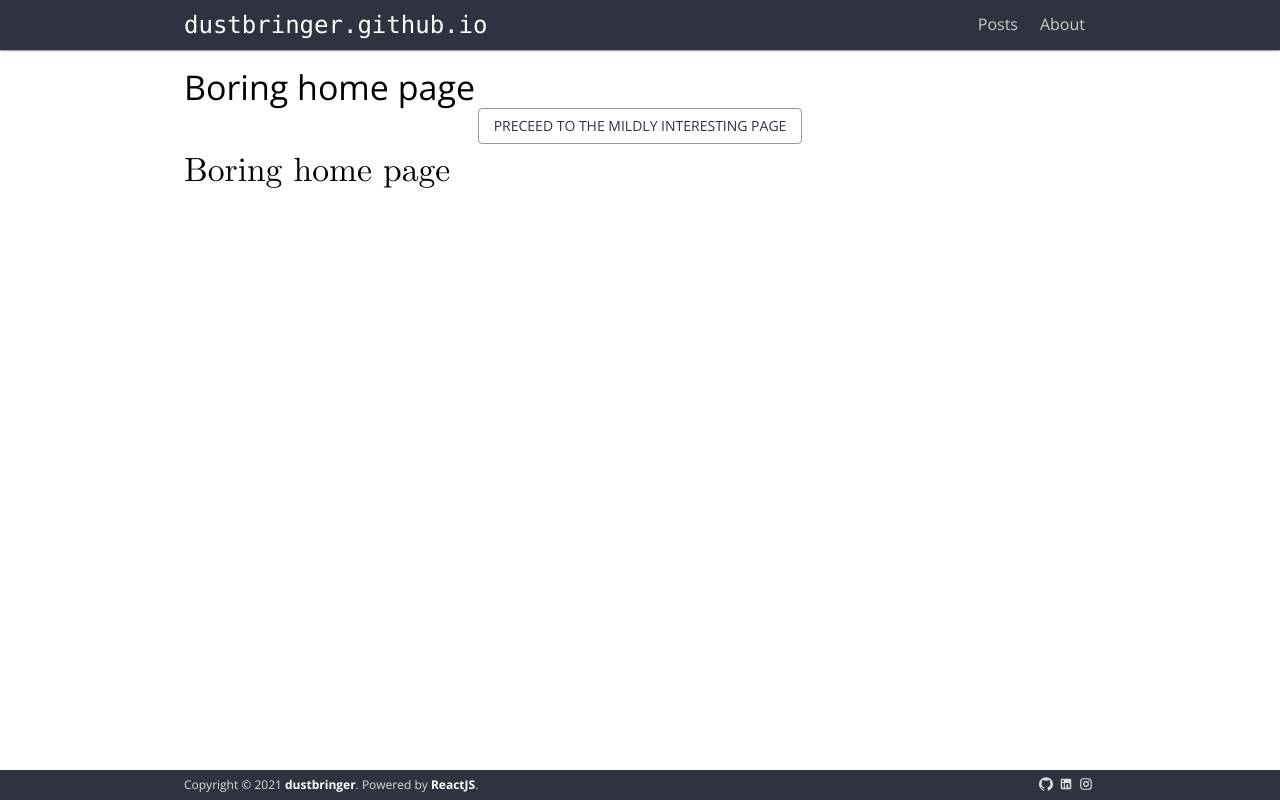
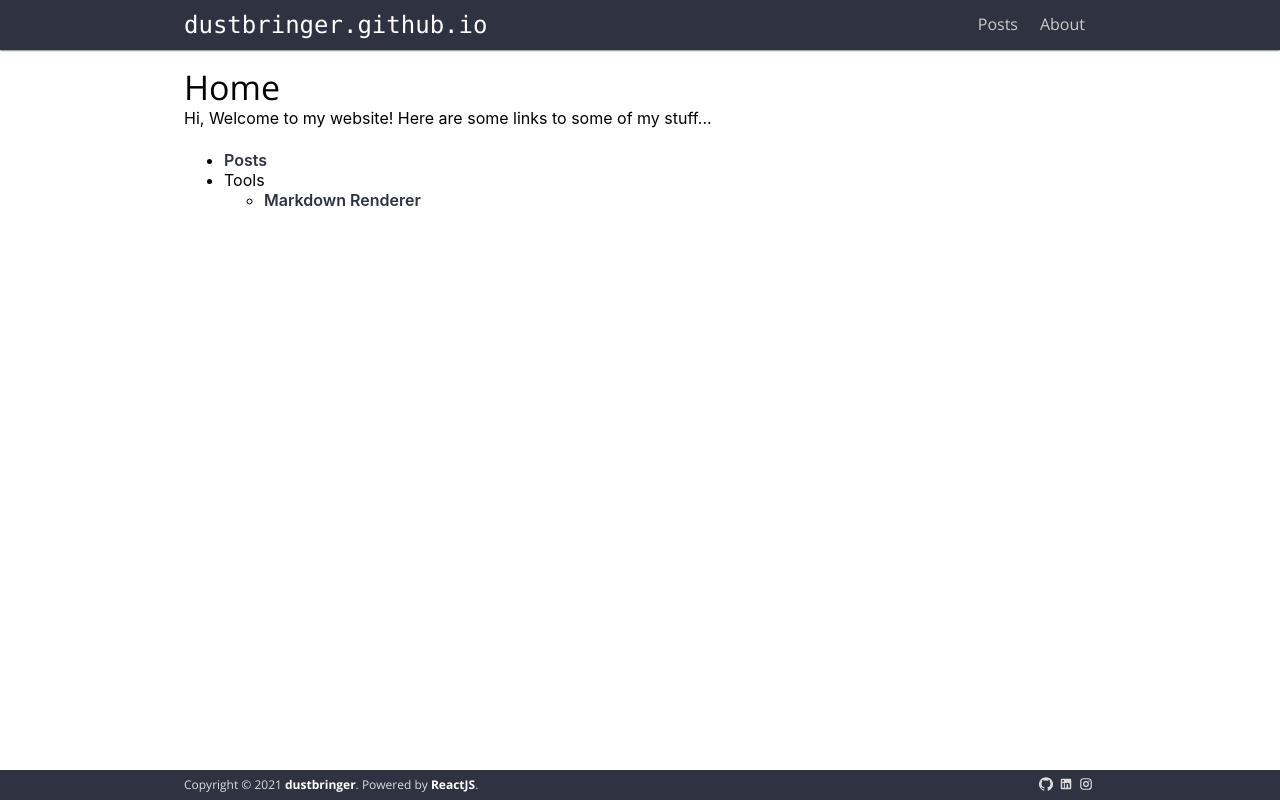
Before and after one commit to dustbringer/dustbringer.github.io, a React (Create React App) app: page /#/ in a window 1280 px wide. Built offline with nearby package versions, Linux system fonts and the light colour scheme.

Commit message:
Fixed crash on empty code block

```diff
--- a/package.json
+++ b/package.json
@@ -20,7 +20,6 @@
     "react": "^17.0.1",
     "react-dom": "^17.0.1",
     "react-helmet-async": "^1.0.7",
-    "react-latex": "^2.0.0",
     "react-markdown": "^5.0.3",
     "react-router-dom": "^5.2.0",
     "react-scripts": "4.0.1",
--- a/src/App.css
+++ b/src/App.css
@@ -1,6 +1,7 @@
 /*@import url("https://fonts.googleapis.com/css2?family=Lora:ital,wght@0,400;0,500;0,600;0,700;1,400;1,500;1,600;1,700&display=swap");*/
 /*@import url('https://fonts.googleapis.com/css2?family=Roboto:ital,wght@0,100;0,300;0,400;0,500;0,700;0,900;1,100;1,300;1,400;1,500;1,700;1,900&display=swap');*/
 @import url("https://fonts.googleapis.com/css2?family=Open+Sans:ital,wght@0,300;0,400;0,600;0,700;0,800;1,300;1,400;1,600;1,700;1,800&display=swap");
+@import url('https://fonts.googleapis.com/css2?family=Roboto+Mono&display=swap');
 
 @font-face {
   font-family: "Computer Modern";
--- a/src/App.jsx
+++ b/src/App.jsx
@@ -15,6 +15,7 @@ import ResumePage from "./pages/ResumePage";
 import BlogListPage from "./pages/BlogListPage";
 import BlogPostPage from "./pages/BlogPostPage";
 import NotFoundPage from "./pages/NotFoundPage";
+import MarkdownRendererPage from "./pages/tools/MarkdownRenderPage";
 
 // https://material-ui.com/customization/default-theme/
 const theme = createTheme({
@@ -50,6 +51,10 @@ function App() {
               <Navbar />
               <div id="content">
                 <Switch>
+                  {/* Tools */}
+                  <Route path="/tools/markdown-renderer" component={MarkdownRendererPage} />
+
+                  {/* Main */}
                   <Route path="/posts/:postName" component={BlogPostPage} />
                   <Route path="/posts" component={BlogListPage} />
                   <Route path="/resume" component={ResumePage} />
--- a/src/components/Footer.jsx
+++ b/src/components/Footer.jsx
@@ -72,13 +72,13 @@ const Footer = () => {
             <DivRowSpaceBetween>
               <Typography variant="body2" className={classes.text}>
                 Copyright &copy; 2021
+                {" "}
                 <Link
                   href="https://github.com/dustbringer"
                   className={classes.link}
                   target="_blank"
                   rel="noopener noreferrer"
                 >
-                  {" "}
                   dustbringer
                 </Link>
                 {". "}
--- a/src/components/Markdown.jsx
+++ b/src/components/Markdown.jsx
@@ -31,7 +31,11 @@ import HorizontalRuleRenderer from "./mdRenderers/HorizontalRule";
 
 const FormatDiv = styled.div`
   font-family: "Open Sans", "Roboto", "Helvetica", "Arial", "sans-serif";
-  font-size: 16px;
+  display: flex;
+  flex-direction: row;
+`;
+
+const NoFormatDiv = styled.div`
   display: flex;
   flex-direction: row;
 `;
@@ -81,8 +85,8 @@ const MarkdownFormatDiv = styled.div`
 
 // Plugins: https://github.com/remarkjs/remark/blob/main/doc/plugins.md
 const _mapProps = (props) => ({
+  escapeHtml: false,
   ...props,
-  escapeHtml: false,
   plugins: [RemarkMathPlugin, RemarkGFMPlugin, RemarkFrontmatterPlugin],
   renderers: {
     ...props.renderers,
@@ -132,4 +136,26 @@ const Markdown = (props) => {
   );
 };
 
+export const MarkdownNoContents = (props) => {
+  return (
+    <FormatDiv>
+      {/* ReactMarkdown renders multiple ungrouped components */}
+      <MarkdownFormatDiv>
+        <ReactMarkdown {..._mapProps(props)} escapeHtml />
+      </MarkdownFormatDiv>
+    </FormatDiv>
+  );
+};
+
+export const MarkdownNoFormat = (props) => {
+  return (
+    <NoFormatDiv>
+      {/* ReactMarkdown renders multiple ungrouped components */}
+      <MarkdownFormatDiv>
+        <ReactMarkdown {..._mapProps(props)} escapeHtml />
+      </MarkdownFormatDiv>
+    </NoFormatDiv>
+  );
+};
+
 export default Markdown;
--- a/src/components/mdRenderers/BlockCode.jsx
+++ b/src/components/mdRenderers/BlockCode.jsx
@@ -3,10 +3,11 @@ import React from "react";
 import { Prism as SyntaxHighlighter } from "react-syntax-highlighter";
 
 const BlockCode = ({ language, value }) => {
-  return (
-    <SyntaxHighlighter language={language}>
-      {value}
-    </SyntaxHighlighter>
+  return value ? (
+    <SyntaxHighlighter language={language}>{value}</SyntaxHighlighter>
+  ) : (
+    // Avoid crashes if inside is empty
+    <></>
   );
 };
 
--- a/src/pages/HomePage.jsx
+++ b/src/pages/HomePage.jsx
@@ -1,16 +1,15 @@
 import React from "react";
 import { Helmet } from "react-helmet-async";
-import { useHistory } from "react-router-dom";
+import { useHistory, Link } from "react-router-dom";
 
 import { makeStyles } from "@material-ui/core/styles";
 import Container from "@material-ui/core/Container";
 import Typography from "@material-ui/core/Typography";
 import Button from "@material-ui/core/Button";
+import TextField from "@material-ui/core/TextField";
 
 import { GlobalContext } from "../GlobalContext";
 import { DivFlexCenterHInside } from "../components/styled/Divs";
-
-import Latex from "react-latex";
 
 const useStyles = makeStyles((theme) => ({
   button: {},
@@ -21,7 +20,18 @@ const useStyles = makeStyles((theme) => ({
   },
   latex: {
     fontFamily: "Computer Modern",
-    fontSize: "2.1rem"
+    fontSize: "1.4rem",
+  },
+  mono: {
+    fontFamily: "Roboto Mono",
+  },
+  link: {
+    fontWeight: "600",
+    color: "#2f3241",
+    textDecoration: "none",
+    "&:hover": {
+      textDecoration: "underline",
+    },
   },
 }));
 
@@ -38,22 +48,24 @@ const HomePage = () => {
         <meta name="description" content="Home Page" />
       </Helmet>
       <Container maxWidth="md" className={classes.container}>
-        <Typography variant="h4" className={classes.title}>
-          Boring home page
+        <Typography variant="h4">Home</Typography>
+        <Typography variant="p" gutterBottom>
+          Hi, Welcome to my website! Here are some links to some of my stuff...
         </Typography>
-        <DivFlexCenterHInside>
-          <Button
-            variant="outlined"
-            color="primary"
-            onClick={() => history.push("/posts")}
-          >
-            Preceed to the mildly interesting page
-          </Button>
-        </DivFlexCenterHInside>
+        <ul>
+          <li>
+            <Link className={classes.link} to="/posts">Posts</Link>
+          </li>
+          <li>
+            Tools
+            <ul>
+              <li>
+                <Link className={classes.link} to="/tools/markdown-renderer">Markdown Renderer</Link>
+              </li>
+            </ul>
+          </li>
+        </ul>
 
-        <Typography variant="p" className={classes.latex}>
-          Boring home page
-        </Typography>
       </Container>
     </>
   );
--- /dev/null
+++ b/src/pages/tools/MarkdownRenderPage.jsx
@@ -0,0 +1,76 @@
+import React from "react";
+import { Helmet } from "react-helmet-async";
+import { useHistory } from "react-router-dom";
+
+import { makeStyles } from "@material-ui/core/styles";
+import Container from "@material-ui/core/Container";
+import Typography from "@material-ui/core/Typography";
+import TextField from "@material-ui/core/TextField";
+
+import {
+  MarkdownNoContents,
+  MarkdownNoFormat,
+} from "../../components/Markdown";
+
+const useStyles = makeStyles((theme) => ({
+  button: {},
+  container: {
+    display: "flex",
+    flexDirection: "column",
+    justifyContent: "space-between",
+  },
+  mono: {
+    fontFamily: "Roboto Mono",
+  },
+  latex: {
+    fontFamily: "Computer Modern",
+    fontSize: "1.4rem",
+  },
+}));
+
+const MarkdownRendererPage = () => {
+  const classes = useStyles();
+  const history = useHistory();
+  const [text, setText] = React.useState("");
+
+  return (
+    <>
+      <Helmet>
+        <title>Markdown Renderer - dustbringer.github.io</title>
+        <meta name="description" content="Markdown Renderer" />
+      </Helmet>
+      <Container maxWidth="md" className={classes.container}>
+        <Typography variant="h4">Markdown Renderer</Typography>
+        <Typography variant="p" gutterBottom>
+          Enter text into the box to render it in markdown. There is support for
+          bold, italics, headings, images, code, links, lists, tables and math.
+          Note for block math, put new lines between the delimiters and LaTeX.
+        </Typography>
+
+        <TextField
+          label="Plain Text"
+          rows={6}
+          multiline
+          margin="dense"
+          size="small"
+          fullWidth
+          autoFocus
+          variant="outlined"
+          InputProps={{
+            classes: {
+              input: classes.mono,
+            },
+          }}
+          value={text}
+          onChange={(e) => setText(e.target.value)}
+        />
+
+        <Typography variant="p" className={classes.latex}>
+          <MarkdownNoContents children={text} />
+        </Typography>
+      </Container>
+    </>
+  );
+};
+
+export default MarkdownRendererPage;
```
Also changed, not shown: 2 other files (tests, documents, lock files or other folders).
